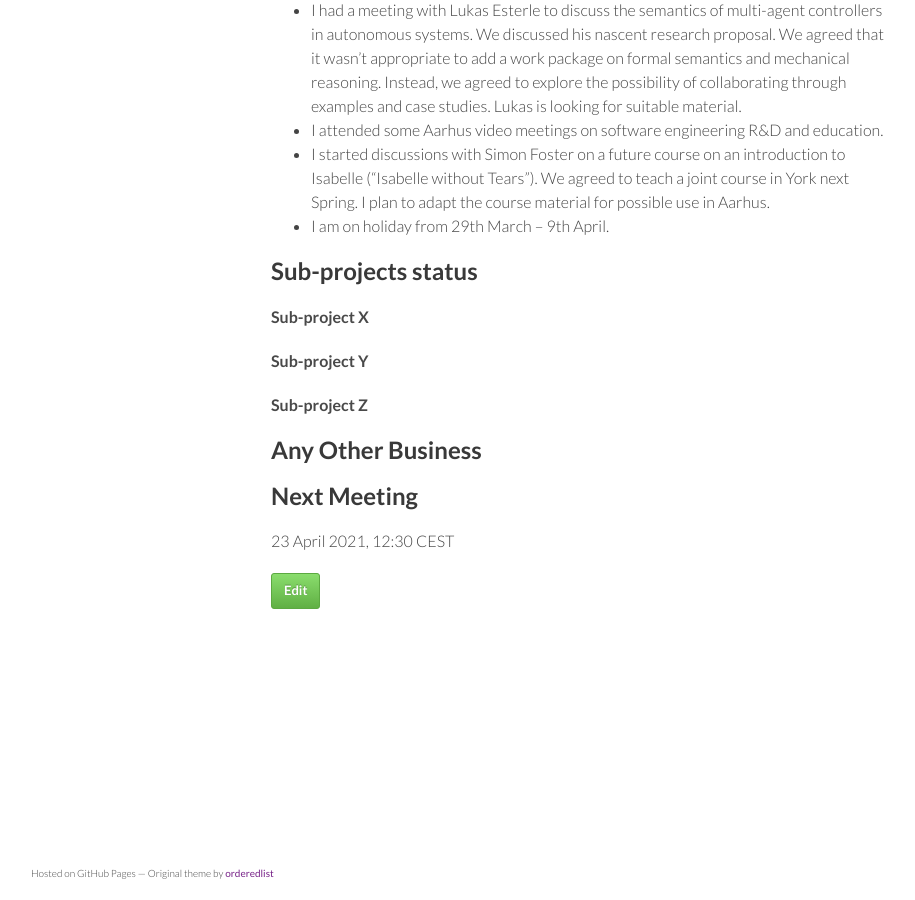
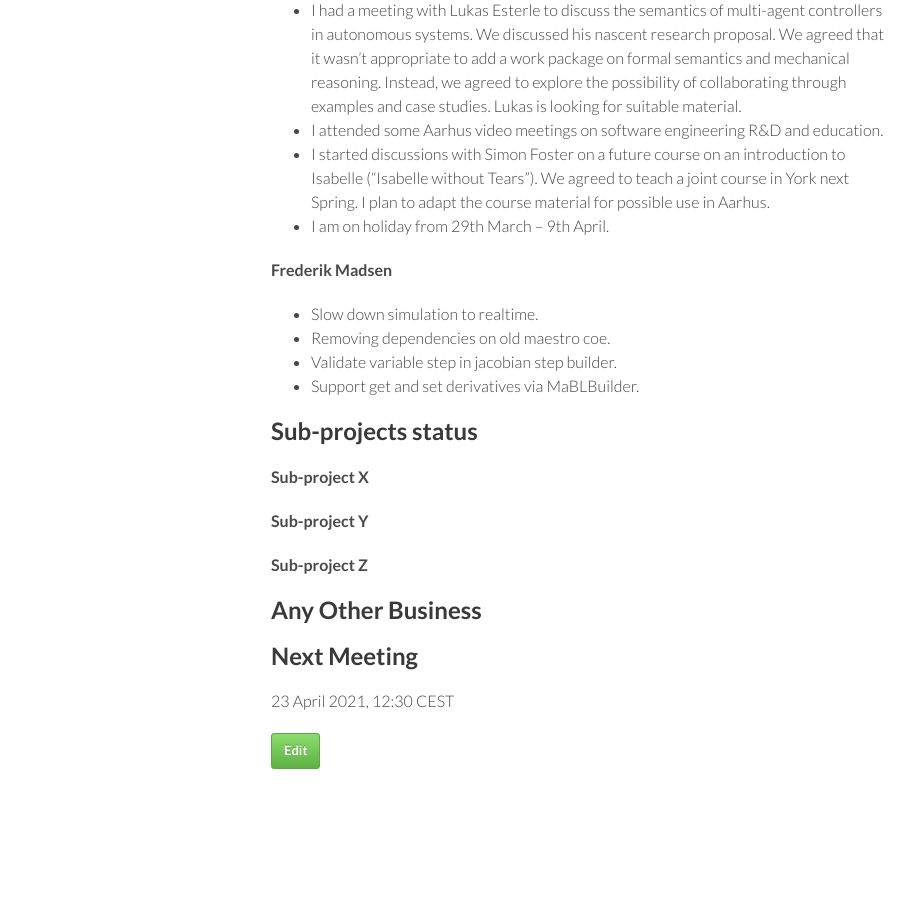
Before and after one commit to digitaltwincentre/digitaltwincentre.github.io, a Jekyll site: the page built from _biweeklies/Biweekly-37.md, in a window 1280 px wide and 900 px high, scrolled down 1219 px. Shown: the whole window, without its empty margins (179-1094 px from the left). Built offline with Jekyll 4.4.1, drawn with Linux system fonts in a browser that asks for light colours; nearby versions of some CDN libraries.

Commit message:
Update Biweekly-37.md

```diff
--- a/_biweeklies/Biweekly-37.md
+++ b/_biweeklies/Biweekly-37.md
@@ -48,6 +48,12 @@ date: 8 April 2021, 1230 CEST
 * I started discussions with Simon Foster on a future course on an introduction to Isabelle ("Isabelle without Tears"). We agreed to teach a joint course in York next Spring. I plan to adapt the course material for possible use in Aarhus.
 * I am on holiday from 29th March – 9th April.
 
+#### Frederik Madsen
+* Slow down simulation to realtime.
+* Removing dependencies on old maestro coe.
+* Validate variable step in jacobian step builder.
+* Support get and set derivatives via MaBLBuilder.
+
 ## Sub-projects status
 
 
```
